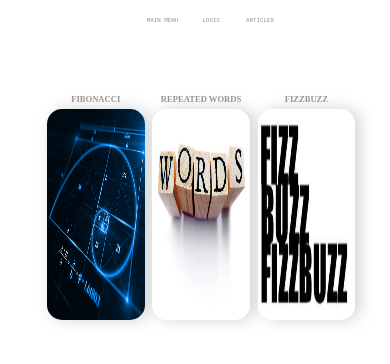
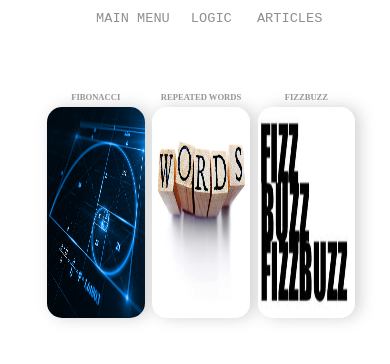
Before and after one commit to rbeaujon/Matic, a React (Create React App) app: page /logic in a window 390 px wide. Shown: the top 364 px of the page. Built offline with nearby package versions, Linux system fonts and the light colour scheme.

Commit message:
the font size of the menu was resized on Mobile resolutions

```diff
--- a/src/components/menu/menu.style.scss
+++ b/src/components/menu/menu.style.scss
@@ -53,12 +53,12 @@ and (orientation: portrait)   {
 	.navigation {
 
 		nav {
-			&.menu {
+			& .menu {
 				gap: 0.1vw;
 				li {
-					width: 25vw;
+					width: 20vw;
 					div {
-						font-size: 2vw;
+						font-size: 3.5vw;
 					}
 				}
 
```
